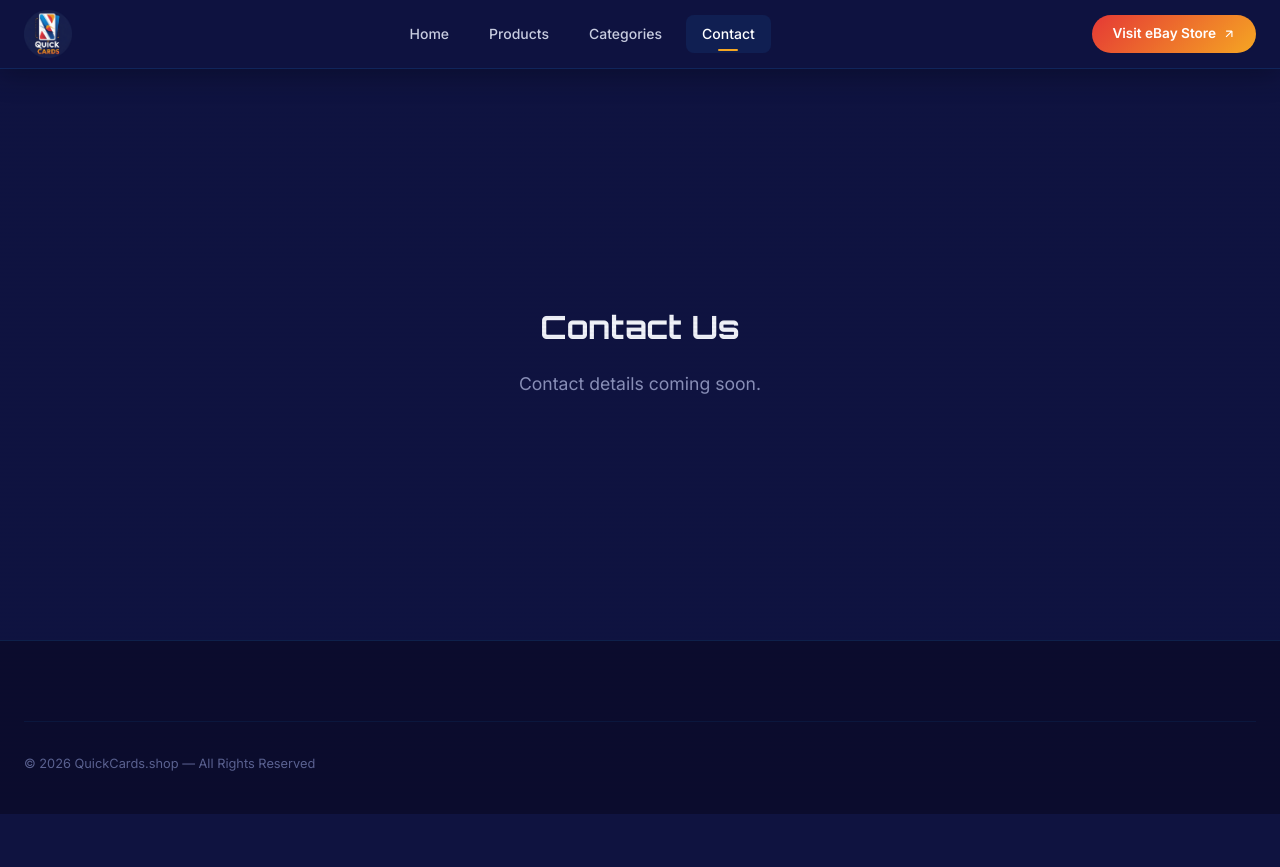
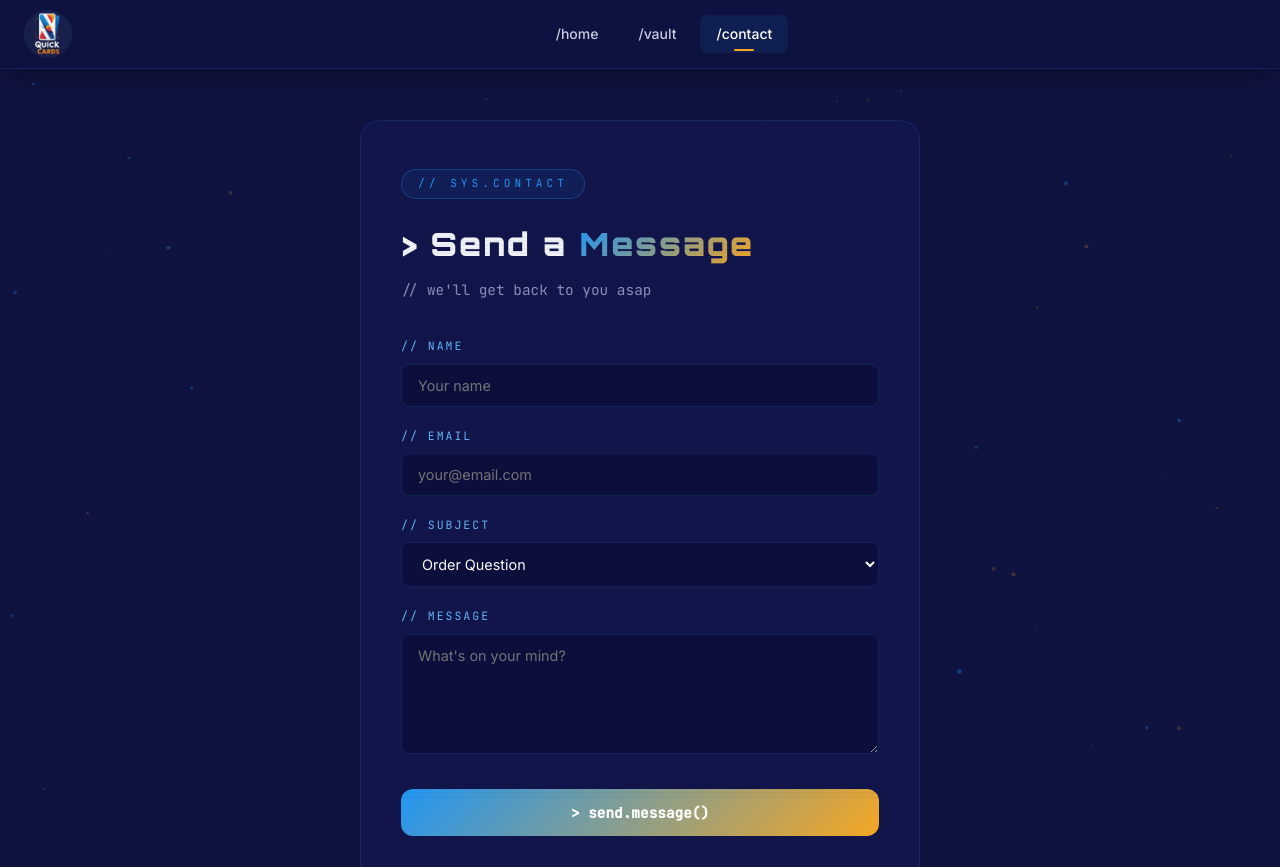
Before and after one commit to sackofdump/quickcards-site, a plain HTML site: page contact.html in a window 1280 px wide. Shown: the top 867 px of the page. Before the commit the page ends 814 px from the top, so only its background shows below. Drawn offline with Linux system fonts and the light colour scheme.

Commit message:
Build contact form with Netlify Forms

```diff
--- a/contact.html
+++ b/contact.html
@@ -9,28 +9,127 @@
   <link href="https://fonts.googleapis.com/css2?family=Orbitron:wght@400;500;600;700;800;900&family=Inter:wght@300;400;500;600;700&family=JetBrains+Mono:wght@400;500&display=swap" rel="stylesheet">
   <link rel="icon" type="image/png" href="logo.png">
   <link rel="stylesheet" href="styles.css">
+  <style>
+    .contact-section {
+      min-height: 100vh;
+      display: flex;
+      align-items: center;
+      justify-content: center;
+      padding: 120px 24px 80px;
+    }
+    .contact-card {
+      width: 100%;
+      max-width: 560px;
+      background: var(--card-bg);
+      border: 1px solid var(--card-border);
+      border-radius: 20px;
+      padding: 48px 40px;
+      backdrop-filter: blur(20px);
+    }
+    .contact-tag {
+      display: inline-block;
+      font-family: 'JetBrains Mono', monospace;
+      font-size: 0.7rem;
+      letter-spacing: 4px;
+      text-transform: uppercase;
+      color: var(--blue);
+      padding: 5px 16px;
+      border: 1px solid rgba(33, 150, 243, 0.3);
+      border-radius: 100px;
+      background: rgba(33, 150, 243, 0.07);
+      margin-bottom: 20px;
+    }
+    .contact-title {
+      font-family: 'Orbitron', monospace;
+      font-size: clamp(1.4rem, 3vw, 2rem);
+      font-weight: 900;
+      margin-bottom: 8px;
+      letter-spacing: 2px;
+    }
+    .contact-sub {
+      font-size: 0.9rem;
+      color: var(--gray-300);
+      margin-bottom: 36px;
+      font-family: 'JetBrains Mono', monospace;
+    }
+    .form-group {
+      margin-bottom: 20px;
+    }
+    .form-group label {
+      display: block;
+      font-family: 'JetBrains Mono', monospace;
+      font-size: 0.72rem;
+      color: var(--blue-light);
+      letter-spacing: 2px;
+      text-transform: uppercase;
+      margin-bottom: 8px;
+    }
+    .form-group input,
+    .form-group textarea,
+    .form-group select {
+      width: 100%;
+      background: rgba(10, 13, 50, 0.6);
+      border: 1px solid var(--card-border);
+      border-radius: var(--radius-sm);
+      padding: 12px 16px;
+      color: var(--white);
+      font-family: 'Inter', sans-serif;
+      font-size: 0.9rem;
+      transition: var(--transition);
+      outline: none;
+    }
+    .form-group input:focus,
+    .form-group textarea:focus,
+    .form-group select:focus {
+      border-color: var(--blue);
+      box-shadow: 0 0 0 3px rgba(33, 150, 243, 0.1);
+    }
+    .form-group textarea {
+      resize: vertical;
+      min-height: 120px;
+    }
+    .form-group select option {
+      background: var(--navy-mid);
+    }
+    .btn-submit {
+      width: 100%;
+      padding: 14px;
+      background: var(--gradient-main);
+      color: var(--white);
+      font-family: 'JetBrains Mono', monospace;
+      font-size: 0.9rem;
+      font-weight: 600;
+      border-radius: var(--radius);
+      border: none;
+      cursor: pointer;
+      transition: var(--transition);
+      margin-top: 8px;
+    }
+    .btn-submit:hover {
+      opacity: 0.9;
+      transform: translateY(-2px);
+      box-shadow: 0 8px 30px rgba(33, 150, 243, 0.35);
+    }
+    @media (max-width: 600px) {
+      .contact-card { padding: 32px 24px; }
+    }
+  </style>
 </head>
 <body>
   <canvas id="particles"></canvas>
   <div class="scanlines"></div>
 
-  <!-- Navigation -->
   <nav class="navbar scrolled" id="navbar">
     <div class="nav-container">
       <a href="/" class="logo">
         <img src="logo.png" alt="QuickCards" class="logo-img">
       </a>
       <div class="nav-links" id="navLinks">
-        <a href="/" class="nav-link">Home</a>
-        <a href="/#products" class="nav-link">Products</a>
-        <a href="/#categories" class="nav-link">Categories</a>
-        <a href="contact.html" class="nav-link active">Contact</a>
+        <a href="/" class="nav-link">/home</a>
+        <a href="/#products" class="nav-link">/vault</a>
+        <a href="contact.html" class="nav-link active">/contact</a>
       </div>
       <div class="nav-actions">
-        <a href="https://www.ebay.com/str/qceshop" target="_blank" class="btn-ebay">
-          <span>Visit eBay Store</span>
-          <svg width="14" height="14" viewBox="0 0 24 24" fill="none" stroke="currentColor" stroke-width="2"><path d="M7 17L17 7M17 7H7M17 7V17"/></svg>
-        </a>
         <button class="mobile-toggle" id="mobileToggle">
           <span></span><span></span><span></span>
         </button>
@@ -38,34 +137,79 @@
     </div>
   </nav>
 
-  <!-- Contact Content -->
-  <section style="min-height: 80vh; display: flex; align-items: center; justify-content: center; padding: 120px 24px 60px;">
-    <div style="text-align: center; max-width: 600px;">
-      <h1 style="font-family: 'Orbitron', monospace; font-size: 2rem; margin-bottom: 16px;">Contact Us</h1>
-      <p style="color: var(--gray-300); font-size: 1.1rem;">Contact details coming soon.</p>
+  <section class="contact-section">
+    <div class="contact-card">
+      <div class="contact-tag">// SYS.CONTACT</div>
+      <h1 class="contact-title">&gt; Send a <span class="gradient-text">Message</span></h1>
+      <p class="contact-sub">// we'll get back to you asap</p>
+
+      <form name="contact" method="POST" data-netlify="true" netlify-honeypot="bot-field" action="/success.html">
+        <input type="hidden" name="form-name" value="contact">
+        <p style="display:none"><input name="bot-field"></p>
+
+        <div class="form-group">
+          <label for="name">// NAME</label>
+          <input type="text" id="name" name="name" placeholder="Your name" required>
+        </div>
+
+        <div class="form-group">
+          <label for="email">// EMAIL</label>
+          <input type="email" id="email" name="email" placeholder="your@email.com" required>
+        </div>
+
+        <div class="form-group">
+          <label for="subject">// SUBJECT</label>
+          <select id="subject" name="subject">
+            <option value="order">Order Question</option>
+            <option value="shipping">Shipping</option>
+            <option value="return">Return / Refund</option>
+            <option value="other">Other</option>
+          </select>
+        </div>
+
+        <div class="form-group">
+          <label for="message">// MESSAGE</label>
+          <textarea id="message" name="message" placeholder="What's on your mind?" required></textarea>
+        </div>
+
+        <button type="submit" class="btn-submit">&gt; send.message()</button>
+      </form>
     </div>
   </section>
 
-  <!-- Footer -->
   <footer class="footer">
     <div class="container">
       <div class="footer-bottom">
-        <p>&copy; 2026 QuickCards.shop &mdash; All Rights Reserved</p>
+        <p>&copy; 2026 QuickCards.shop &mdash; all_rights_reserved</p>
       </div>
     </div>
   </footer>
 
   <script>
-    // Mobile nav toggle
     document.getElementById('mobileToggle').addEventListener('click', () => {
       document.getElementById('navLinks').classList.toggle('open');
     });
-    // Particles (minimal)
     const canvas = document.getElementById('particles');
     const ctx = canvas.getContext('2d');
     canvas.width = window.innerWidth;
     canvas.height = window.innerHeight;
     window.addEventListener('resize', () => { canvas.width = window.innerWidth; canvas.height = window.innerHeight; });
+    const particles = Array.from({ length: 60 }, () => ({
+      x: Math.random() * canvas.width, y: Math.random() * canvas.height,
+      size: Math.random() * 2 + 0.5, sx: (Math.random() - 0.5) * 0.5, sy: (Math.random() - 0.5) * 0.5,
+      color: ['rgba(33,150,243,0.3)','rgba(245,166,35,0.2)'][Math.floor(Math.random()*2)]
+    }));
+    (function animate() {
+      ctx.clearRect(0, 0, canvas.width, canvas.height);
+      particles.forEach(p => {
+        p.x += p.sx; p.y += p.sy;
+        if (p.x < 0 || p.x > canvas.width) p.sx *= -1;
+        if (p.y < 0 || p.y > canvas.height) p.sy *= -1;
+        ctx.beginPath(); ctx.arc(p.x, p.y, p.size, 0, Math.PI * 2);
+        ctx.fillStyle = p.color; ctx.fill();
+      });
+      requestAnimationFrame(animate);
+    })();
   </script>
 </body>
 </html>
```
